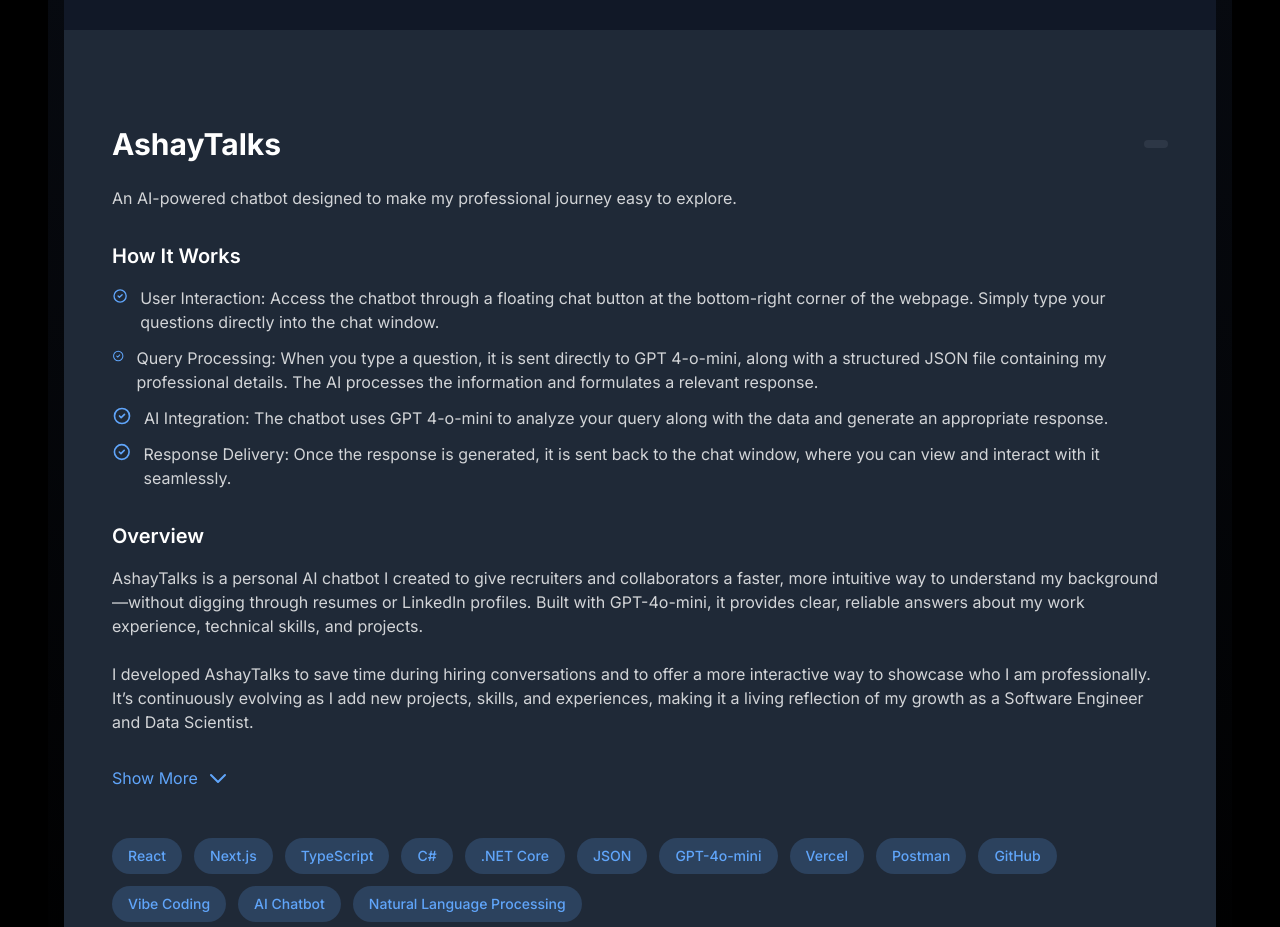
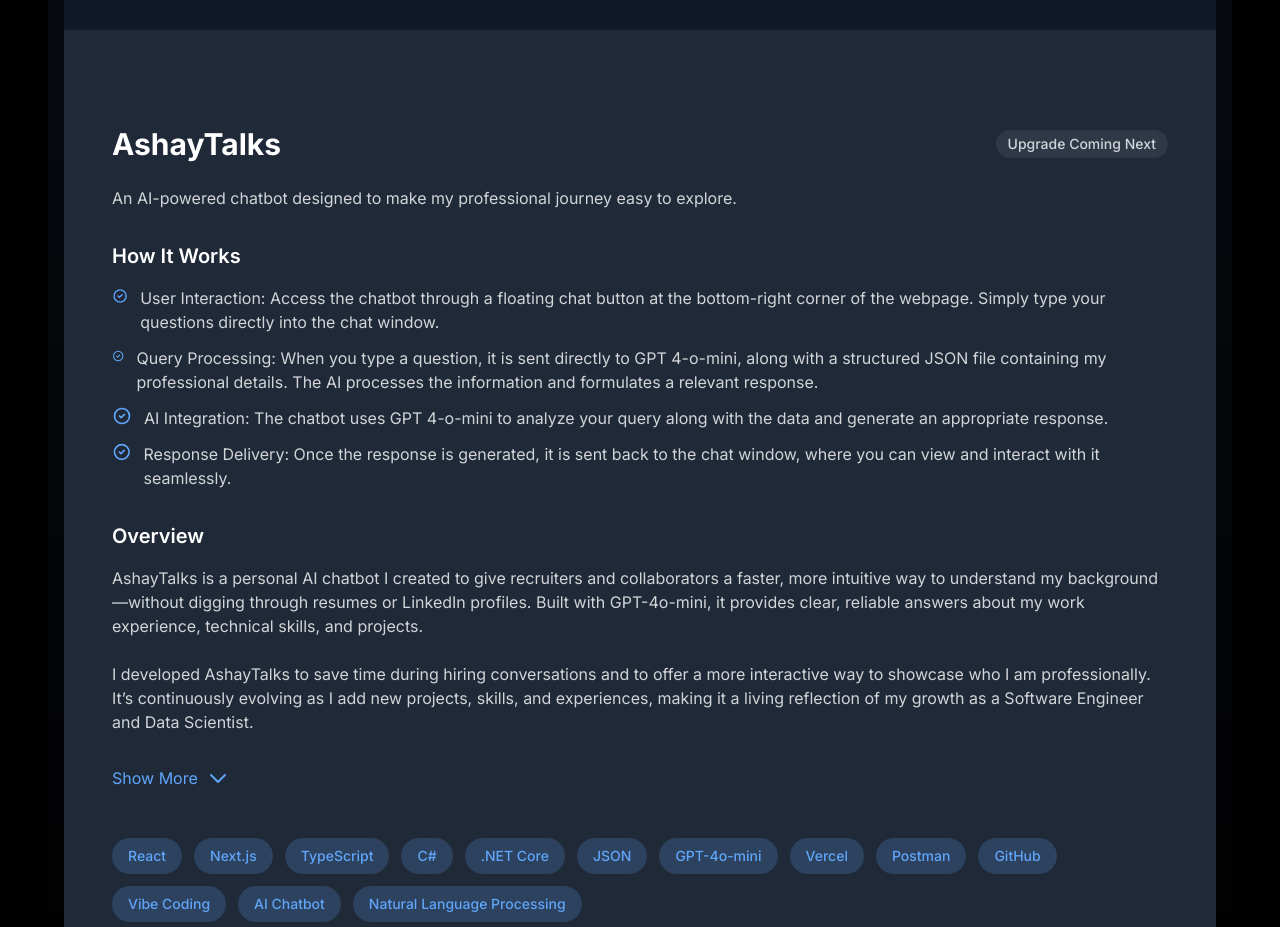
Before and after one commit to ashaykargaonkar/MyPortfolioUI, a Next.js app: page / in a window 1280 px wide. Shown: the part 4486-5413 px from the top of the page. Built offline with nearby package versions, Linux system fonts and the light colour scheme.

Commit message:
Updating Portfolio

```diff
--- a/components/Projects.tsx
+++ b/components/Projects.tsx
@@ -116,7 +116,7 @@ const projects: Project[] = [
       'Natural Language Processing'
     ],
     image: '/ChatGPT Image AshayTalks.png',
-    status: '',
+    status: 'Upgrade Coming Next',
     details: [
       {
         title: 'How It Works',
```
